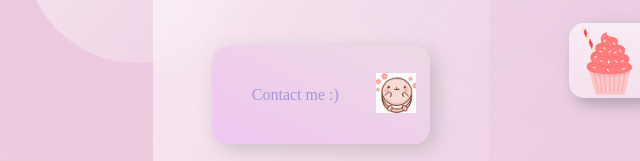
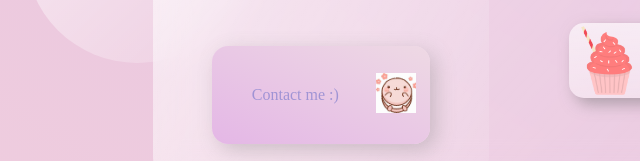
Before and after one commit to wendy3salinas/my-shop, a plain HTML site: page index.html in a window 1280 px wide. Shown: the part 657-818 px from the top of the page, 103-743 px from the left. Drawn offline with Linux system fonts and the light colour scheme; a web font is replaced by a local one.

Commit message:
contact button

```diff
--- a/style.css
+++ b/style.css
@@ -98,7 +98,7 @@ img {
 }
 
 .contact{
-    background:  linear-gradient(to right top, #efc7f1, #EED9E4);
+    background:  linear-gradient(to right top, #e4b7e6, #EED9E4);
     padding: 2.5rem;
     border-radius: 1rem;
     display: flex;
```
